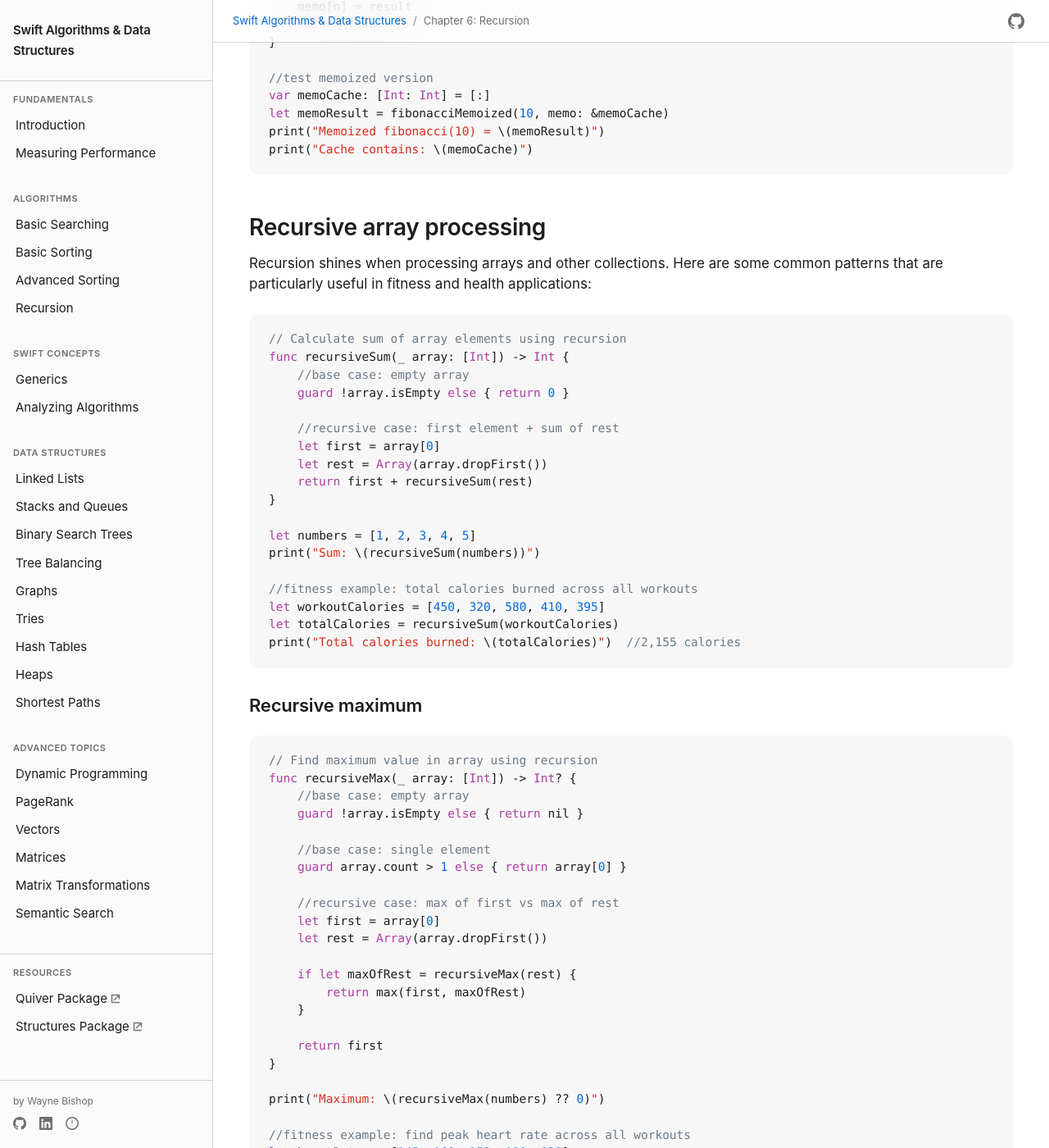
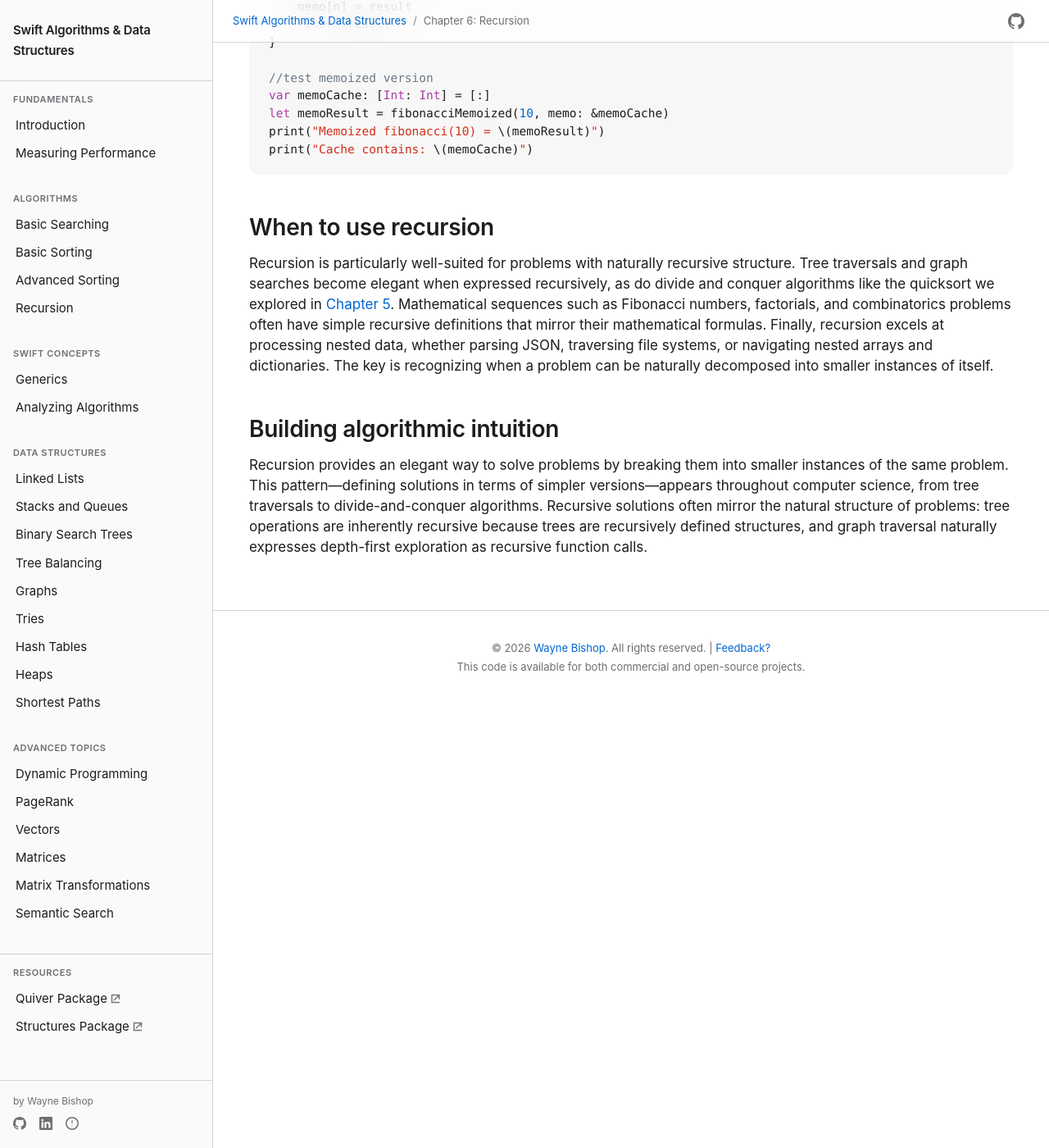
Before and after one commit to waynewbishop/swift-algorithms, a Jekyll site: the page built from 06-recursion.md, in a window 1280 px wide and 1400 px high, scrolled down 4588 px. Shown: the whole window at 82% size. Built offline with Jekyll 4.4.1, drawn with Linux system fonts in a browser that asks for light colours; some of the changed text lies outside the part shown.

Commit message:
refactor: general revisions..

````diff
--- a/06-recursion.md
+++ b/06-recursion.md
@@ -161,7 +161,7 @@ print("fibonacci(10) = \(result) required \(calls) function calls")
 We can dramatically improve recursive performance using memoization - storing previously computed results:
 
 ```swift
-// Calculate Fibonacci using memoization to avoid redundant calculations
+// Calculate Fibonacci using memoization to avoid redundant calculations - O(n)
 func fibonacciMemoized(_ n: Int, memo: inout [Int: Int]) -> Int {
     //check if we've already computed this value
     if let cached = memo[n] {
@@ -188,62 +188,6 @@ print("Memoized fibonacci(10) = \(memoResult)")
 print("Cache contains: \(memoCache)")
 ```
 
-## Recursive array processing
-
-Recursion shines when processing arrays and other collections. Here are some common patterns that are particularly useful in fitness and health applications:
-
-```swift
-// Calculate sum of array elements using recursion
-func recursiveSum(_ array: [Int]) -> Int {
-    //base case: empty array
-    guard !array.isEmpty else { return 0 }
-
-    //recursive case: first element + sum of rest
-    let first = array[0]
-    let rest = Array(array.dropFirst())
-    return first + recursiveSum(rest)
-}
-
-let numbers = [1, 2, 3, 4, 5]
-print("Sum: \(recursiveSum(numbers))")
-
-//fitness example: total calories burned across all workouts
-let workoutCalories = [450, 320, 580, 410, 395]
-let totalCalories = recursiveSum(workoutCalories)
-print("Total calories burned: \(totalCalories)")  //2,155 calories
-```
-
-### Recursive maximum
-
-```swift
-// Find maximum value in array using recursion
-func recursiveMax(_ array: [Int]) -> Int? {
-    //base case: empty array
-    guard !array.isEmpty else { return nil }
-
-    //base case: single element
-    guard array.count > 1 else { return array[0] }
-
-    //recursive case: max of first vs max of rest
-    let first = array[0]
-    let rest = Array(array.dropFirst())
-
-    if let maxOfRest = recursiveMax(rest) {
-        return max(first, maxOfRest)
-    }
-
-    return first
-}
-
-print("Maximum: \(recursiveMax(numbers) ?? 0)")
-
-//fitness example: find peak heart rate across all workouts
-let heartRates = [145, 168, 152, 180, 139]
-if let peakHeartRate = recursiveMax(heartRates) {
-    print("Peak heart rate: \(peakHeartRate) bpm")  //180 bpm
-}
-```
-
 ## When to use recursion
 
 Recursion is particularly well-suited for problems with naturally recursive structure. Tree traversals and graph searches become elegant when expressed recursively, as do divide and conquer algorithms like the quicksort we explored in [Chapter 5](05-advanced-sorting.md). Mathematical sequences such as Fibonacci numbers, factorials, and combinatorics problems often have simple recursive definitions that mirror their mathematical formulas. Finally, recursion excels at processing nested data, whether parsing JSON, traversing file systems, or navigating nested arrays and dictionaries. The key is recognizing when a problem can be naturally decomposed into smaller instances of itself.
````
Also changed, not shown: other parts of 06-recursion.md (+2 -2 lines).
